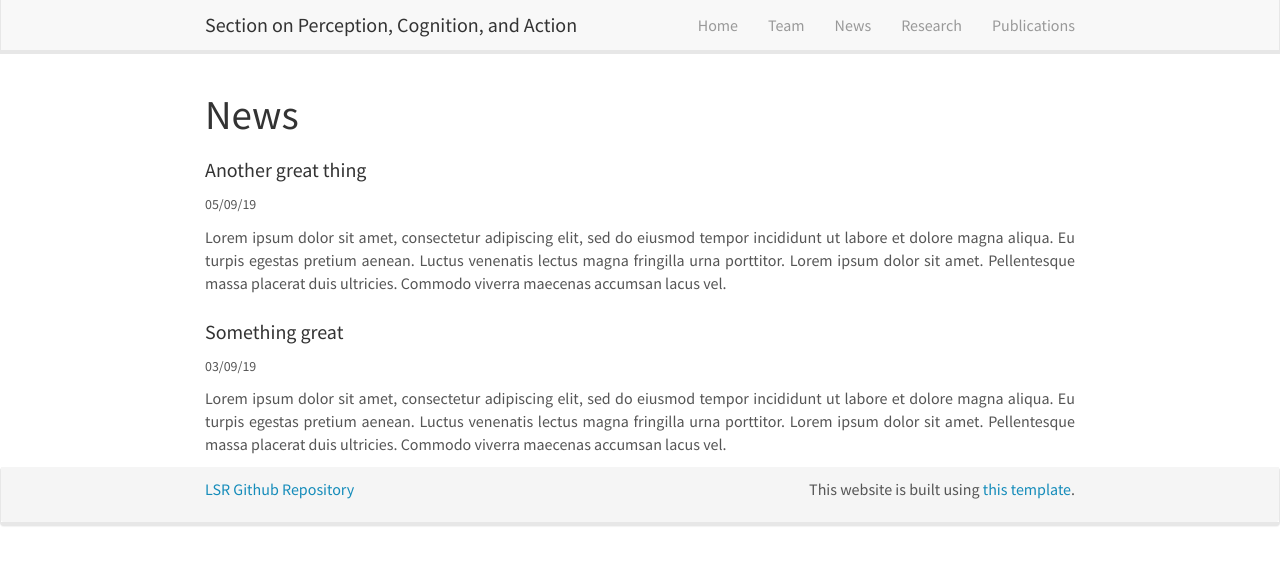
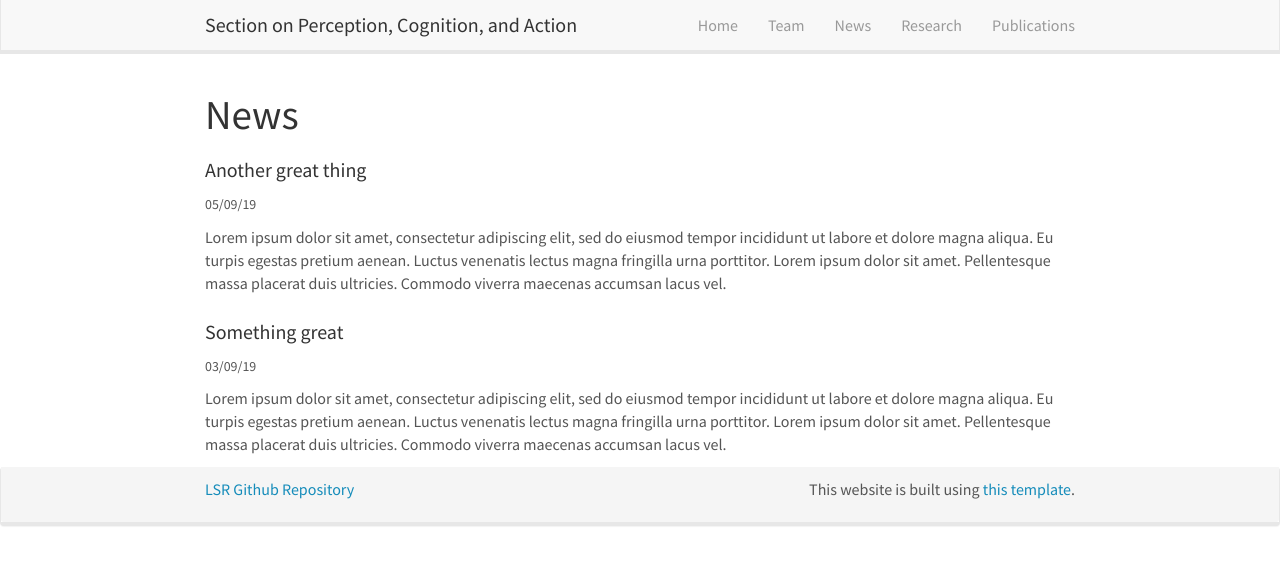
Before and after one commit to NEI-LSR/Section-on-Perception-Cognition-and-Action, a Jekyll site: the page built from _pages/news.html, in a window 1280 px wide. Shown: the top 565 px of the page. Built offline with Jekyll 4.4.1, drawn with Linux system fonts in a browser that asks for light colours; nearby versions of some CDN libraries.

Commit message:
Update main.scss

```diff
--- a/css/main.scss
+++ b/css/main.scss
@@ -5,8 +5,6 @@
 
 body {
   padding-top: 70px;
-  padding-bottom: 70px;
-  text-align: justify;
 }
 
 figcaption {
```
